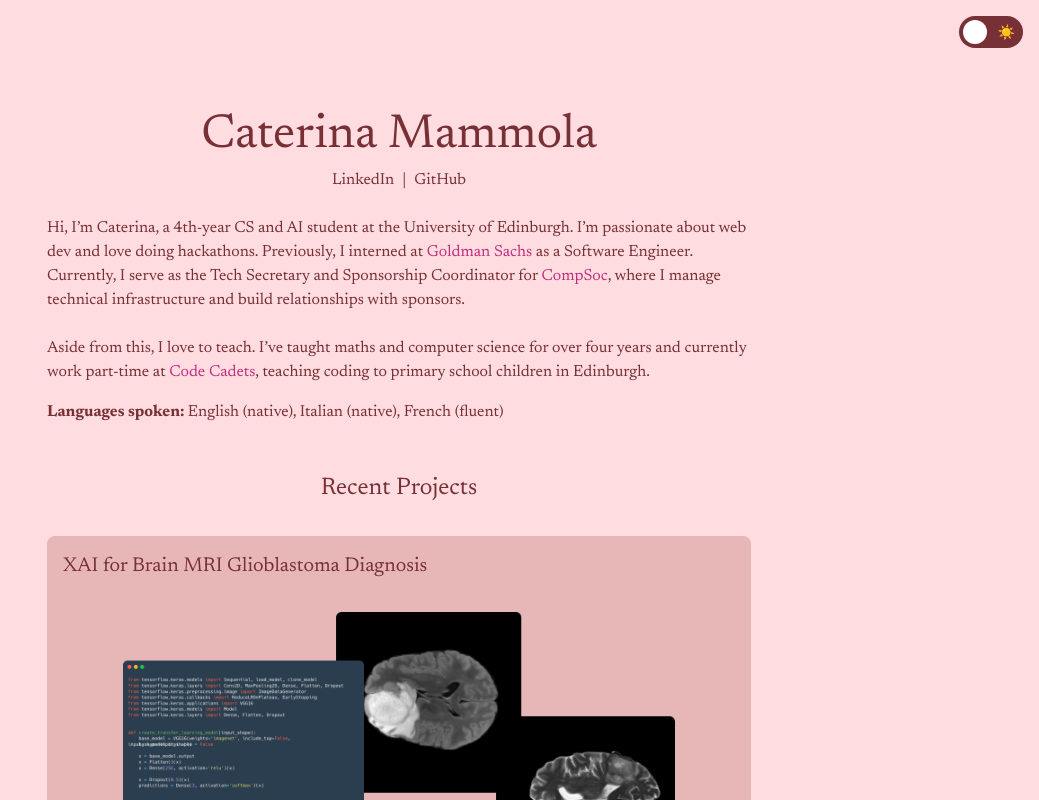
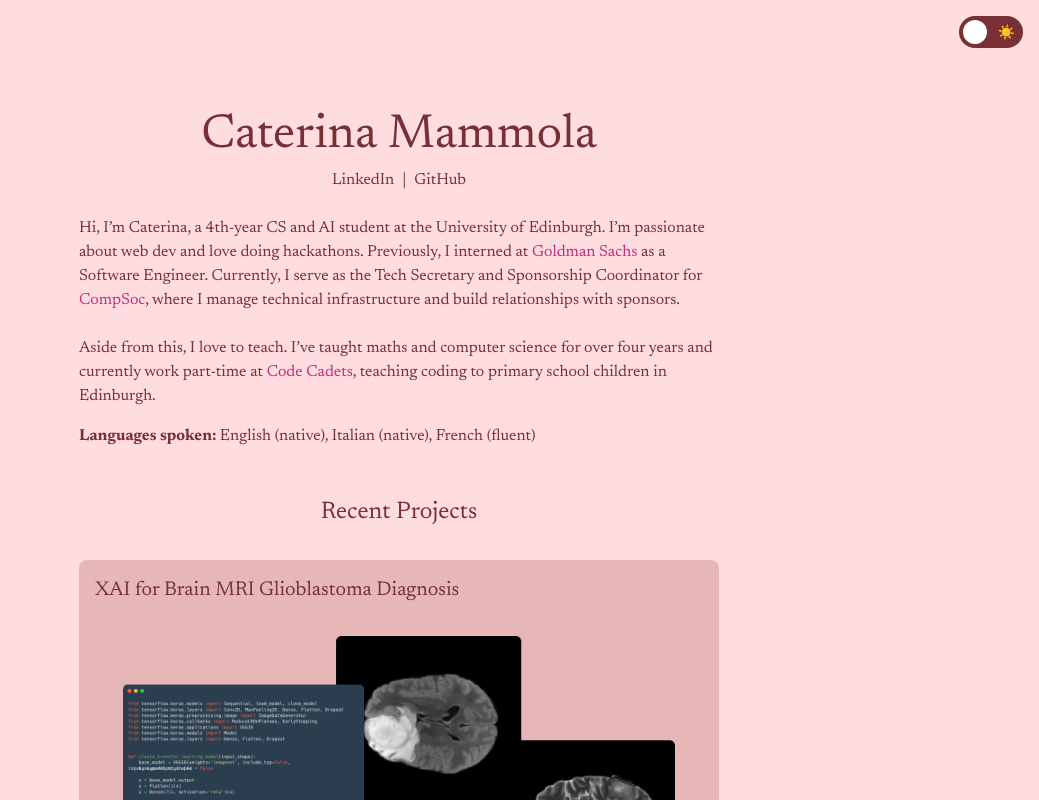
Before and after one commit to Cat2005/cat.codes, a Next.js app: page / in a window 1280 px wide. Shown: the top 800 px of the page, without its empty margins (241-1280 px from the left). Built offline with nearby package versions, Linux system fonts and the light colour scheme.

Commit message:
squished more on chrome

```diff
--- a/src/app/page.tsx
+++ b/src/app/page.tsx
@@ -35,7 +35,7 @@ export default function Home() {
   }, []);
 
   return (
-    <div className={`flex flex-col min-h-screen px-8 md:px-56 xl:px-72 ${isDarkMode ? 'bg-[#261e1f]' : 'bg-[#FFDCDF]'}`}
+    <div className={`flex flex-col min-h-screen px-8 md:px-56 xl:px-80 ${isDarkMode ? 'bg-[#261e1f]' : 'bg-[#FFDCDF]'}`}
       style={{
         ["--selection-background" as any]: isDarkMode ? "#b1427d" : "#b1427d",
         ["--selection-text" as any]: isDarkMode ? "#FFDCDF" : "#FFDCDF"
```
